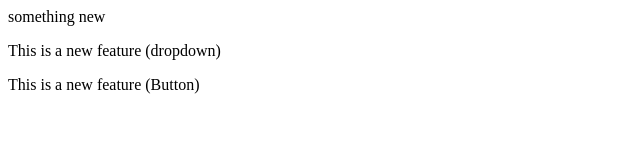
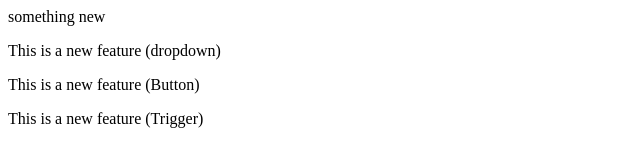
Before and after one commit to Teju-777/local, a plain HTML site: page index.html in a window 1280 px wide. Shown: the whole page, without its empty margins (0-640 px from the left). Drawn offline with Linux system fonts and the light colour scheme.

Commit message:
Add Trigger

```diff
--- a/index.html
+++ b/index.html
@@ -1,3 +1,4 @@
 <p>something new </p>
 <p> This is a new feature (dropdown)</p>
 <p> This is a new feature (Button)  </p>
+<p> This is a new feature (Trigger)  </p>
```
